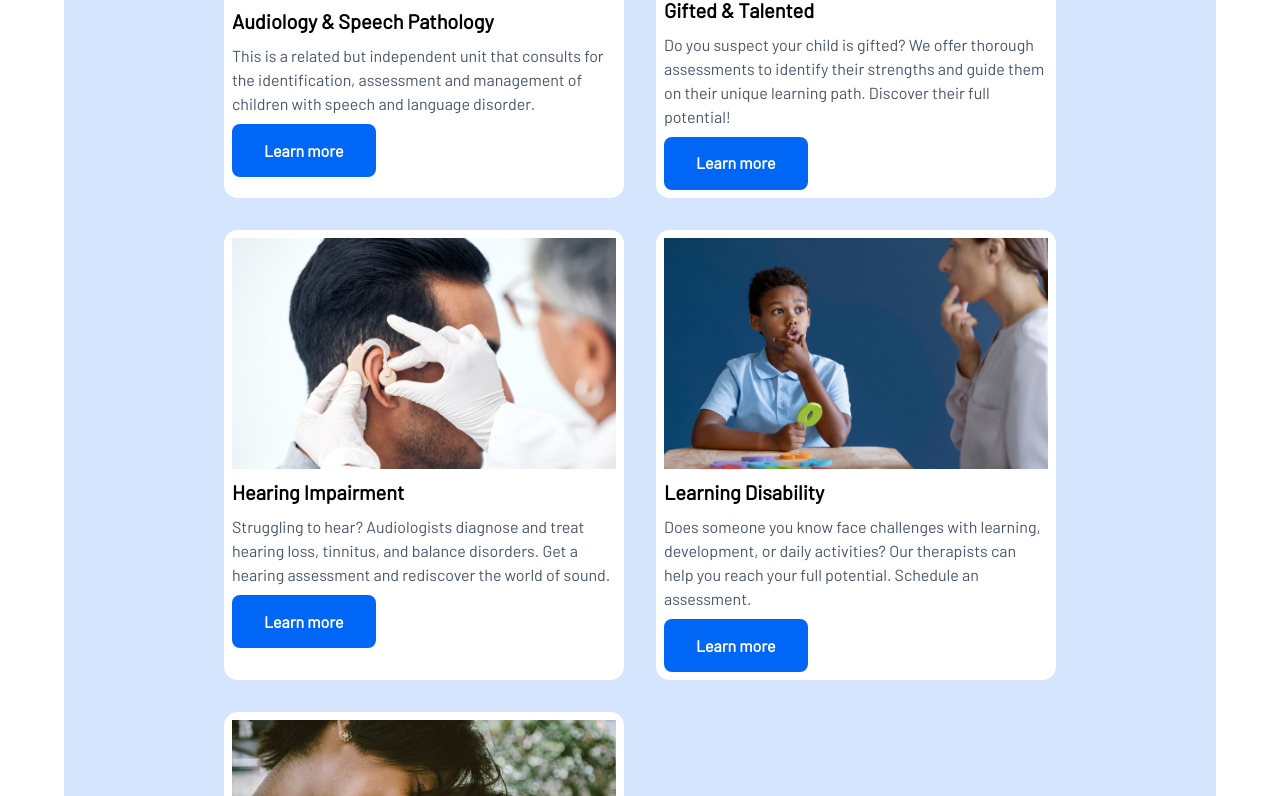
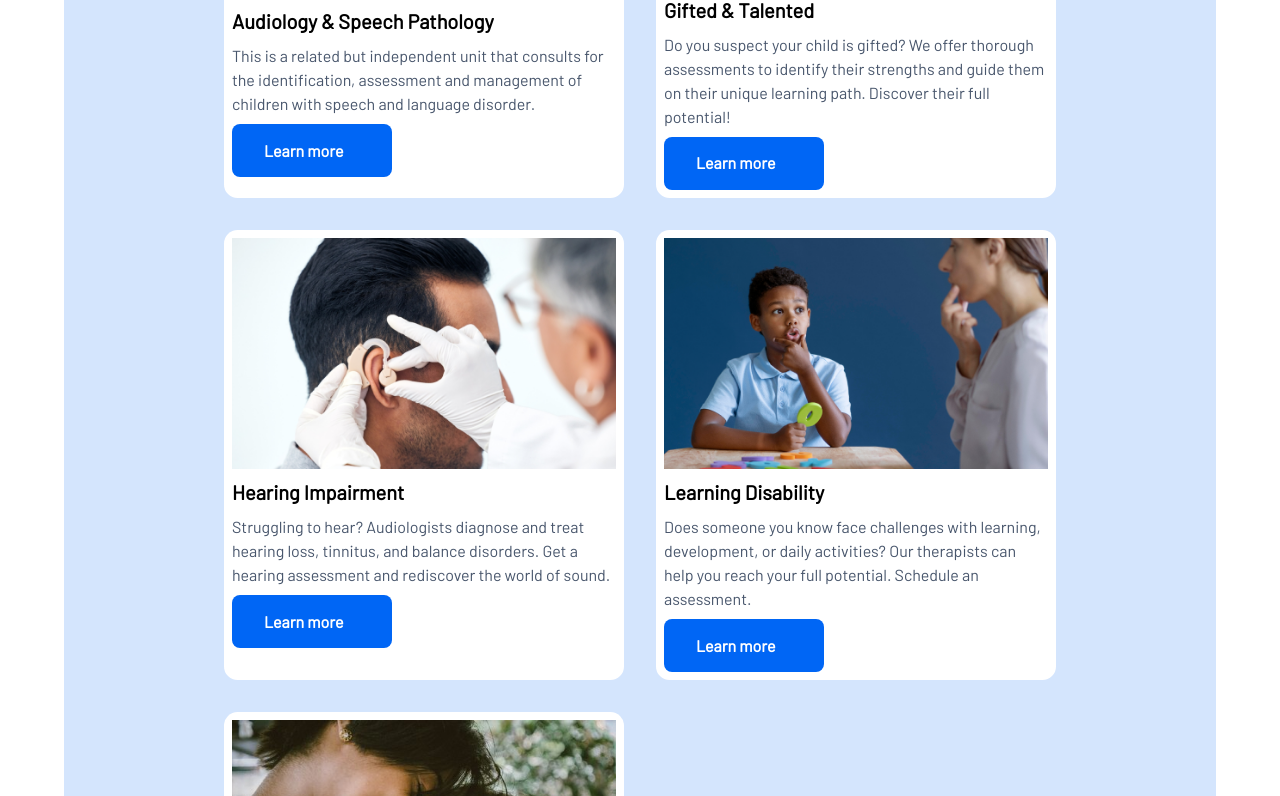
Before and after one commit to mr-jols/ability-assessement, a Next.js app: page / in a window 1280 px wide. Shown: the part 1564-2360 px from the top of the page. Built offline with nearby package versions, Linux system fonts and the light colour scheme.

Commit message:
changed category content

```diff
--- a/src/presentation/views/landing/category.tsx
+++ b/src/presentation/views/landing/category.tsx
@@ -77,7 +77,7 @@ function CategoryItem({ props }: { props: CategoryItemProps }) {
       </p>
       <Link
         href={props.href}
-        className="bg-[#0066F5] text-[#fff] font-[700] px-[2rem] py-[0.9rem] rounded-[0.5rem] inline-block max-w-[9rem]"
+        className="bg-[#0066F5] text-[#fff] font-[700] px-[2rem] py-[0.9rem] rounded-[0.5rem] inline-block max-w-[10rem]"
       >
         Learn more
       </Link>
```
